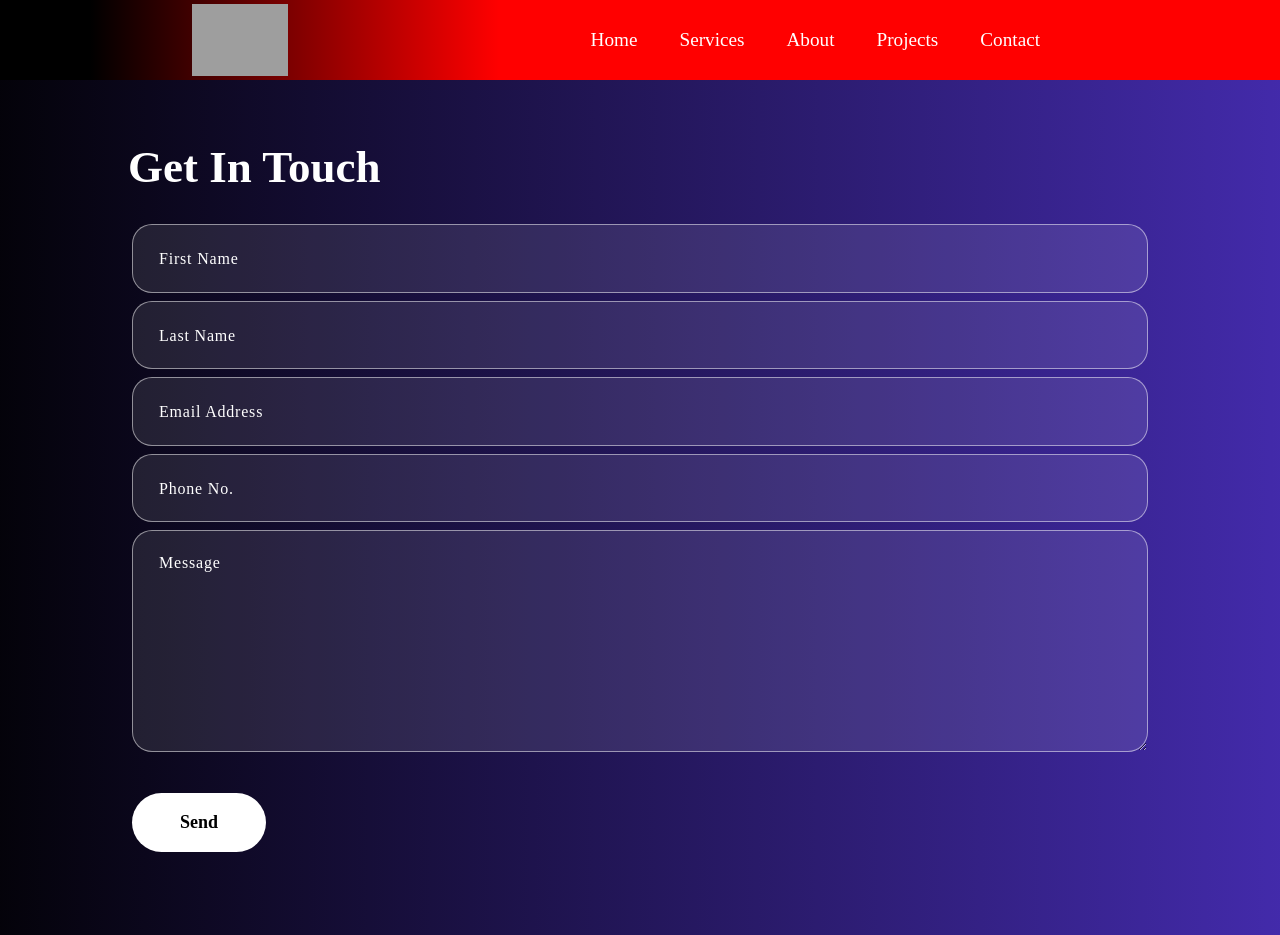
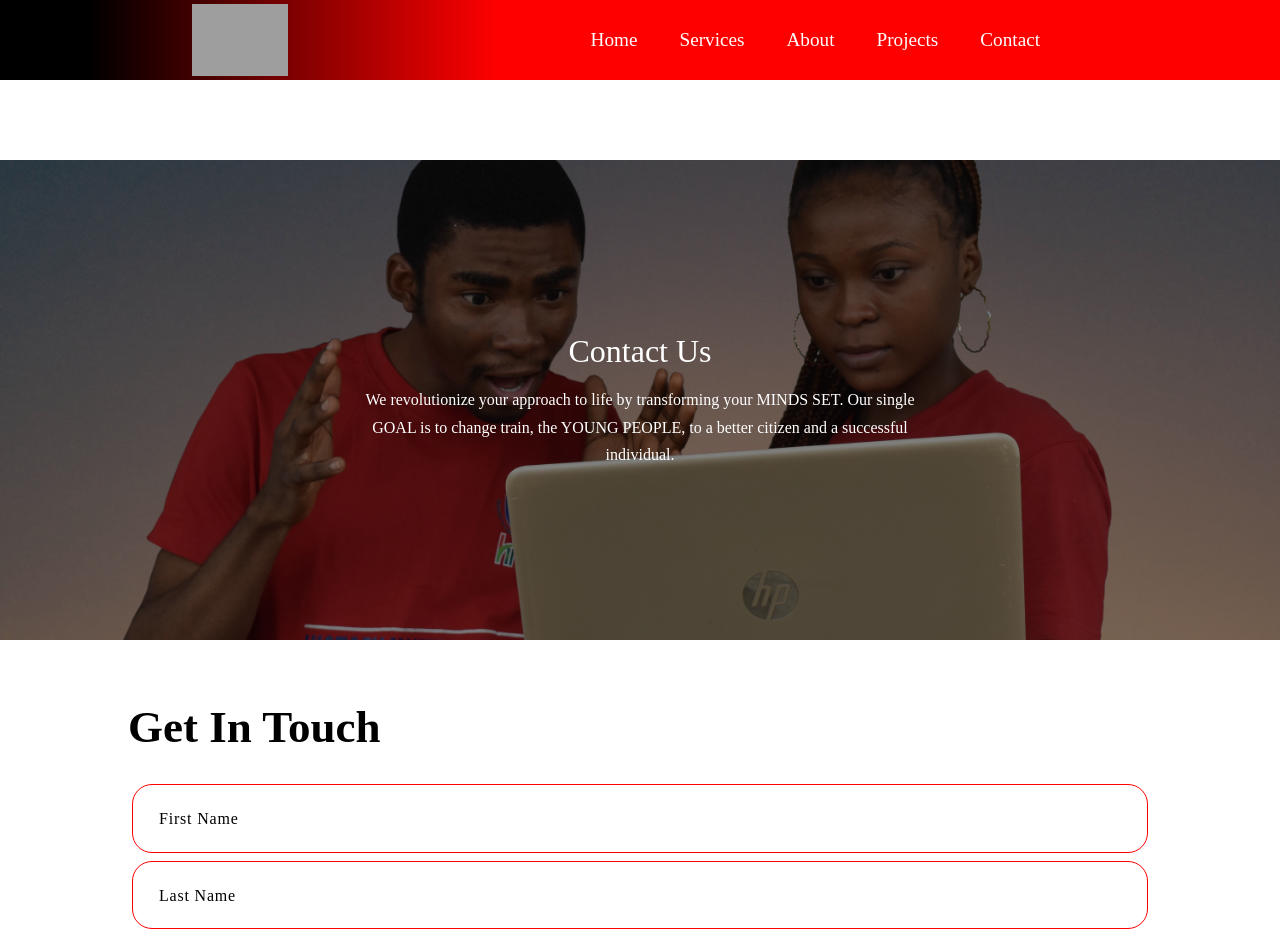
Before and after one commit to Horizon419/MCI-webpage, a React (Create React App) app: page /contact in a window 1280 px wide. Shown: the top 935 px of the page. Built offline with nearby package versions, Linux system fonts and the light colour scheme; grey boxes are pictures that could not be loaded.

Commit message:
committed

```diff
--- a/src/components/Footer.js
+++ b/src/components/Footer.js
@@ -1,55 +1,4 @@
-import { FaFacebook, FaInstagram, FaTwitter, FaLinkedin } from "react-icons/fa";
 import { Link } from "react-router-dom";
-
-// const Footer = () => {
-//   return (
-//     <footer>
-//       <div className="container footer__container">
-
-//         <article>
-//           <h3 className="font-bold uppercase pt-2">MENU</h3>
-//           <Link to="/">Home</Link>
-//           <Link to="/about">About</Link>
-//         </article>
-//         <article>
-//           <h3 className="font-bold uppercase pt-2">MENU</h3>
-//           <Link to="/">Home</Link>
-//           <Link to="/about">About</Link>
-//           <Link to="/services">Services</Link>
-//           <Link to="/projects">Projects</Link>
-//           <Link to="/contact">Contact</Link>
-//         </article>
-//         <article>
-//           <h3 className="font-bold uppercase pt-2">MENU</h3>
-//           <Link to="/projects">Projects</Link>
-//           <Link to="/contact">Contact</Link>
-//           <div className="col-span-2 pt-8 md:pt-2">
-//             <p className="font=bold uppercase">Register With Us Today</p>
-//             <form className="">
-//               <input className="w-full p-2 mr-4 rounded-md mb-4" type="email" />
-//               <button className="p-2 mb-4">Register</button>
-//             </form>
-//           </div>
-//         </article>
-//       </div>
-//       <div className="footer__copyright">
-//         <small>2022 MCI Academy © All rights reserved</small>
-//         <div>
-//           <FaLinkedin />
-//           <FaFacebook />
-//           <FaTwitter />
-//           <FaInstagram />
-//         </div>
-//       </div>
-//     </footer>
-//   );
-// };
-// export default Footer;
-
-
-
-
-
 import React from "react";
 import {
   Box,
@@ -62,7 +11,10 @@ import {
 
 const Footer = () => {
   return (
+    <>
+      <hr/>
       <Box>
+        <hr/>
         <Container>
           <Row>
             <Column>
@@ -119,6 +71,7 @@ const Footer = () => {
           </Row>
         </Container>
       </Box>
+    </>
   );
 };
 export default Footer;
--- a/src/pages/contact/Contact.js
+++ b/src/pages/contact/Contact.js
@@ -1,12 +1,12 @@
 import React from "react";
 import './contact.css';
-
 import { useState } from "react";
 import { Container, Row, Col } from "react-bootstrap";
 import contactImg from "../../images/contact-img.svg";
-// import "animate.css-react";
 import TrackVisibility from "react-on-screen";
-//import Values from "../../components/Values";
+import Headers from "../../components/Headers";
+import Mcc from "../../images/mccci.jpg";
+
 
 const Contact = () => {
   const formInitialDetails = {
@@ -51,6 +51,12 @@ const Contact = () => {
   };
 
   return (
+    <>
+      <Headers title="Contact Us" image={Mcc}>
+        We revolutionize your approach to life by transforming your MINDS SET.
+        Our single GOAL is to change train, the YOUNG PEOPLE, to a better
+        citizen and a successful individual.
+      </Headers>
       <section className="contact" id="connect">
         <Container>
           <Row className="align-items-center">
@@ -151,6 +157,7 @@ const Contact = () => {
           </Row>
         </Container>
       </section>
+    </>
   );
 };
 
--- a/src/pages/contact/contact.css
+++ b/src/pages/contact/contact.css
@@ -1,5 +1,5 @@
 .contact {
-    background: linear-gradient(90.21deg, #000000 -5.91%, #4A2FBD 111.58%);
+    background: linear-gradient(90.21deg, #ffffff -5.91%, #ffffff 111.58%);
     padding: 60px 0 100px 0;
 }
 
@@ -12,16 +12,16 @@
     font-size: 45px;
     font-weight: 700;
     margin-bottom: 30px;
-    color: white
+
 }
 
 .contact form input,
 .contact form textarea {
     width: 100%;
     background: rgba(255, 255, 255, 0.1);
-    border: 1px solid rgba(255, 255, 255, 0.5);
+    border: 1px solid rgb(255, 0, 0);
     border-radius: 20px;
-    color: #fff;
+    color: rgb(0, 0, 0);
     margin: 0 0 8px 0;
     padding: 18px 26px;
     font-weight: 500;
@@ -33,14 +33,14 @@
 .contact form input:focus,
 .contact form textarea:focus {
     background: rgba(255, 255, 255, 1);
-    color: #ffffff;
+    color: #0a0606;
 }
 
 .contact form input::placeholder,
 .contact form textarea::placeholder {
     font-size: 16px;
     font-weight: 400;
-    color: #fff;
+    color: rgb(0, 0, 0);
 }
 
 .contact form input:focus::placeholder,
@@ -51,8 +51,8 @@
 
 .contact form button {
     font-weight: 700;
-    color: #000;
-    background-color: #fff;
+    color: rgb(255, 255, 255);
+    background-color: rgb(0, 29, 192);
     padding: 14px 48px;
     font-size: 18px;
     margin-top: 25px;
@@ -68,11 +68,12 @@
 
 .contact form button:hover {
     color: #fff;
+    border-radius: 40px;
 }
 
 .contact form button::before {
     content: "";
-    background: #121212;
+    background: #be0000;
     width: 0;
     height: 100%;
     position: absolute;
@@ -80,6 +81,7 @@
     left: 0;
     z-index: 0;
     transition: 0.3s ease-in-out;
+    border-radius: 40px;
 }
 
 .contact form button:hover::before {
```
Lines whose indentation alone changed are shown as unchanged.
